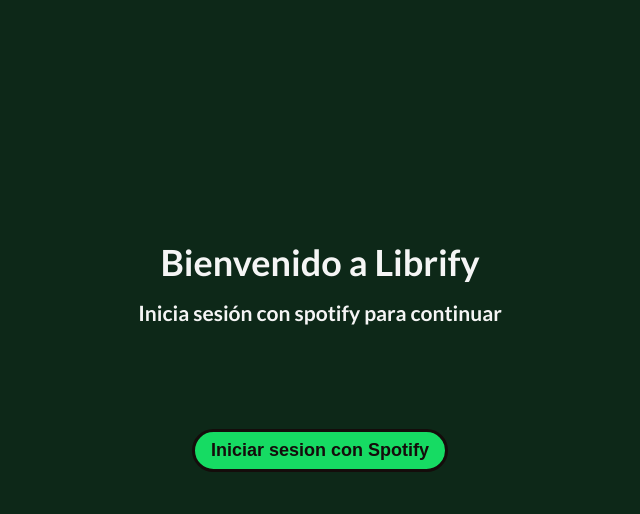
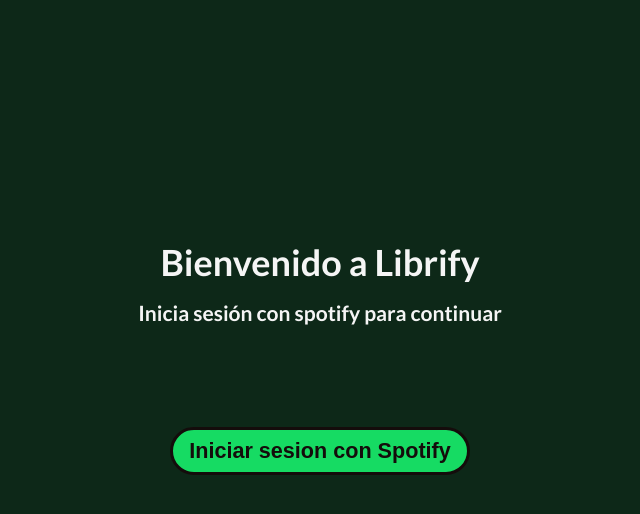
Before and after one commit to rubenamarilla/librify0, a React (Create React App) app: page / in a window 1280 px wide. In both pictures the pointer is over the button "Iniciar sesion con Spotify". Shown: the top 514 px of the page, without its empty margins (320-960 px from the left). Built offline with nearby package versions, Linux system fonts and the light colour scheme.

Commit message:
animaciones al boton signIn

```diff
--- a/src/styles/SignIn.css
+++ b/src/styles/SignIn.css
@@ -13,7 +13,8 @@
     margin-bottom: 1rem;
 }
 
-.sign-in {
+
+.sign-in { /* button */
     margin: auto;
     padding: 0.5rem;
     padding-left: 1rem;
@@ -26,3 +27,7 @@
     font-weight: 600;
     cursor: pointer;
 }
+
+.sign-in:hover {
+    font-size: larger;
+}
```
